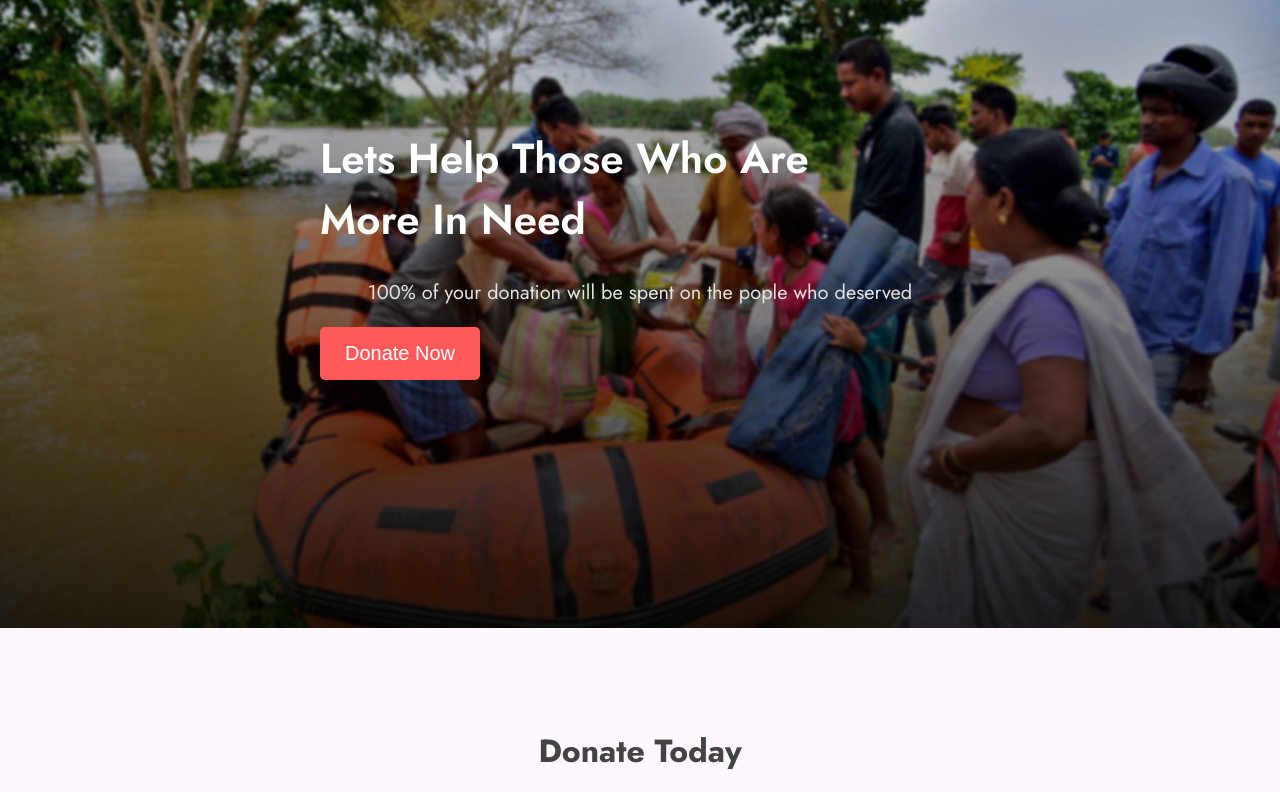
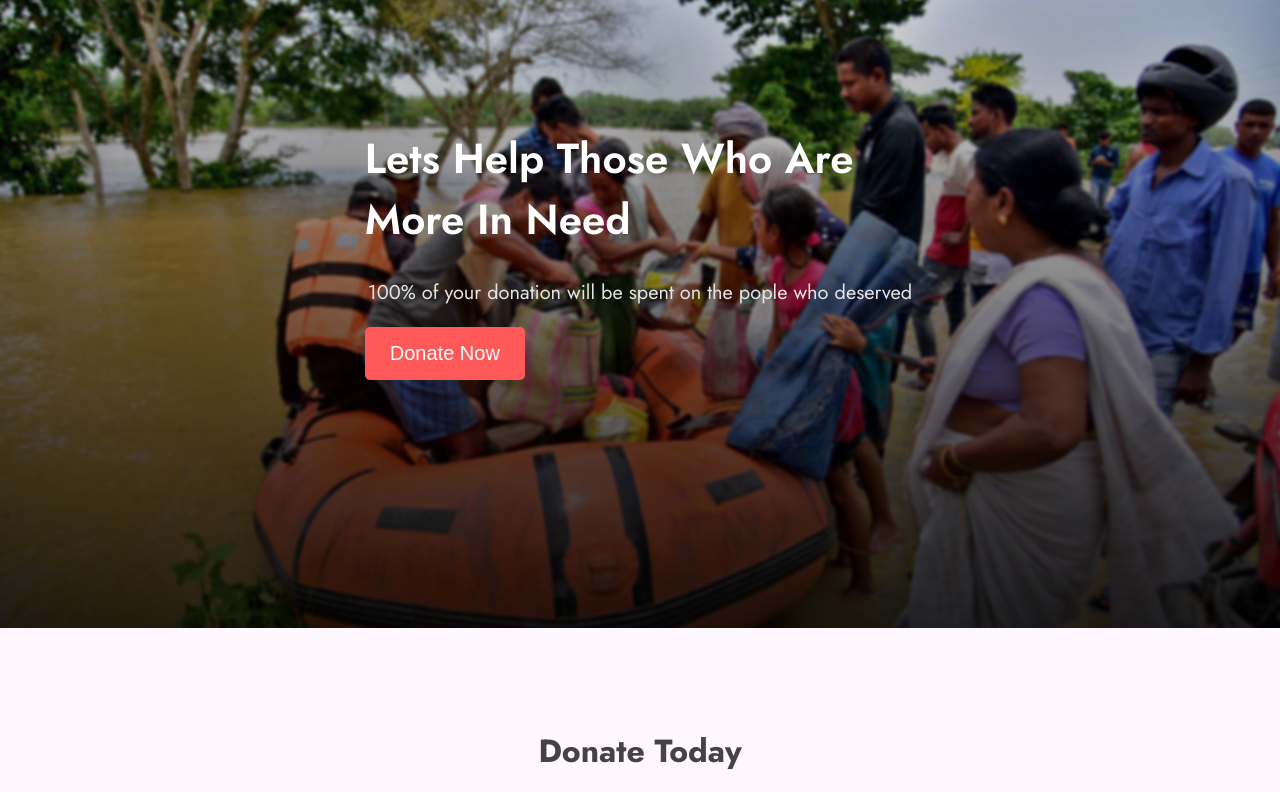
Before and after one commit to sahariarahmmadshakil/fortune-found, a plain HTML site: page index.html in a window 1280 px wide. Shown: the top 792 px of the page. Drawn offline with Linux system fonts and the light colour scheme.

Commit message:
added title with small changea

```diff
--- a/style.css
+++ b/style.css
@@ -21,7 +21,7 @@ body {
 
 .banner-content {
     margin: auto;
-    width: 50%;
+    width: 43%;
     padding: 100px;
 }
 
```
Also changed, not shown: index.html (+3 -6 lines).
